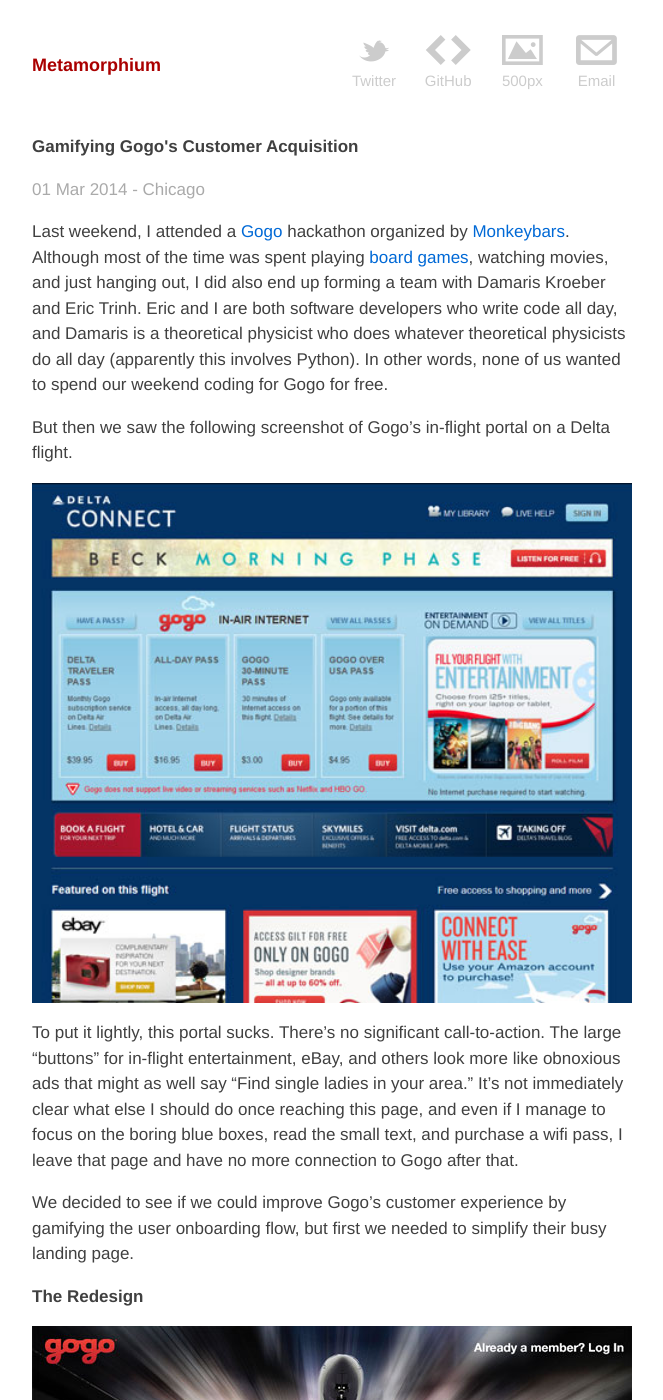
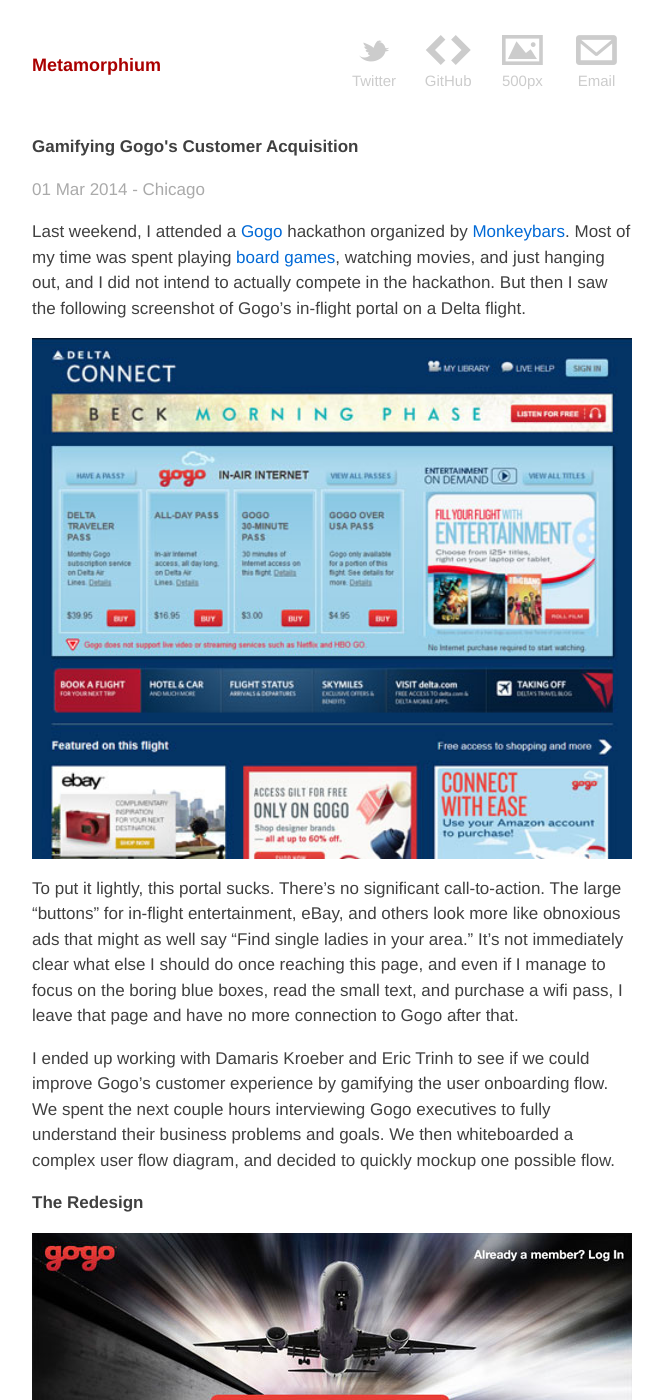
Before and after one commit to neilgupta/neilgupta.github.com, a Jekyll site: the page built from _posts/2014-03-01-gamifying-gogo.md, in a window 1280 px wide and 1400 px high. Shown: the whole window, without its empty margins (308-971 px from the left). Built offline with Jekyll 4.4.1, drawn with Linux system fonts in a browser that asks for light colours; some of the changed text lies outside the part shown.

Commit message:
Wordsmithing

```diff
--- a/_posts/2014-03-01-gamifying-gogo.md
+++ b/_posts/2014-03-01-gamifying-gogo.md
@@ -5,15 +5,13 @@ tags: design
 location: Chicago
 ---
 
-Last weekend, I attended a [Gogo](http://gogoair.com) hackathon organized by [Monkeybars](http://monkeybars.cc). Although most of the time was spent playing [board games](http://www.amazon.com/Hasbro-JUN118204-Risk-Legacy/dp/B005J146MI), watching movies, and just hanging out, I did also end up forming a team with Damaris Kroeber and Eric Trinh. Eric and I are both software developers who write code all day, and Damaris is a theoretical physicist who does whatever theoretical physicists do all day (apparently this involves Python). In other words, none of us wanted to spend our weekend coding for Gogo for free.
-
-But then we saw the following screenshot of Gogo's in-flight portal on a Delta flight.
+Last weekend, I attended a [Gogo](http://gogoair.com) hackathon organized by [Monkeybars](http://monkeybars.cc). Most of my time was spent playing [board games](http://www.amazon.com/Hasbro-JUN118204-Risk-Legacy/dp/B005J146MI), watching movies, and just hanging out, and I did not intend to actually compete in the hackathon. But then I saw the following screenshot of Gogo's in-flight portal on a Delta flight.
 
 [![Delta In-flight Portal](/post_files/gogo/delta_thumb.jpg)](/post_files/gogo/delta.jpg)
 
 To put it lightly, this portal sucks. There's no significant call-to-action. The large "buttons" for in-flight entertainment, eBay, and others look more like obnoxious ads that might as well say "Find single ladies in your area." It's not immediately clear what else I should do once reaching this page, and even if I manage to focus on the boring blue boxes, read the small text, and purchase a wifi pass, I leave that page and have no more connection to Gogo after that.
 
-We decided to see if we could improve Gogo's customer experience by gamifying the user onboarding flow, but first we needed to simplify their busy landing page.
+I ended up working with Damaris Kroeber and Eric Trinh to see if we could improve Gogo's customer experience by gamifying the user onboarding flow. We spent the next couple hours interviewing Gogo executives to fully understand their business problems and goals. We then whiteboarded a complex user flow diagram, and decided to quickly mockup one possible flow.
 
 **The Redesign**
 
```
Also changed, not shown: other parts of _posts/2014-03-01-gamifying-gogo.md (+2 -2 lines).
